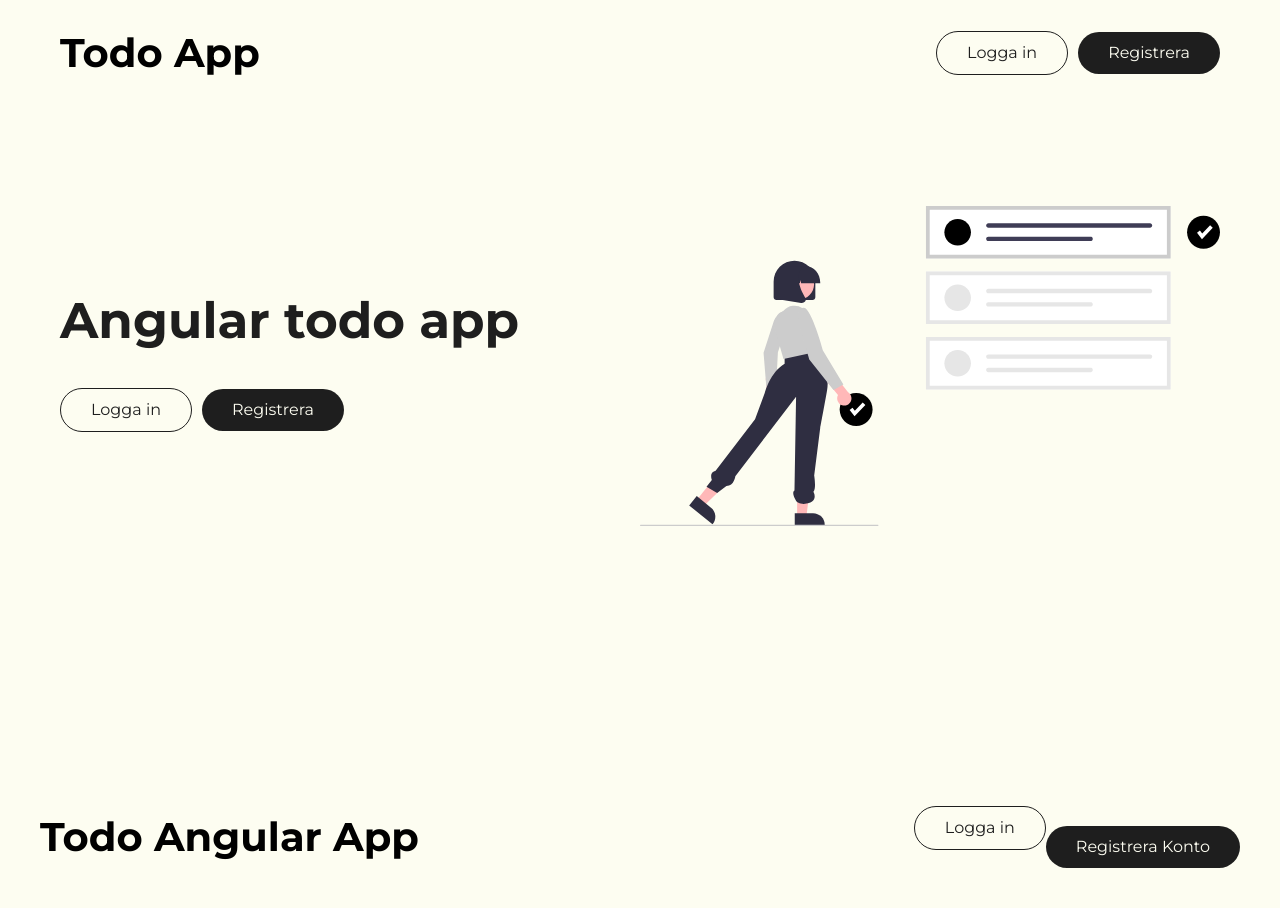
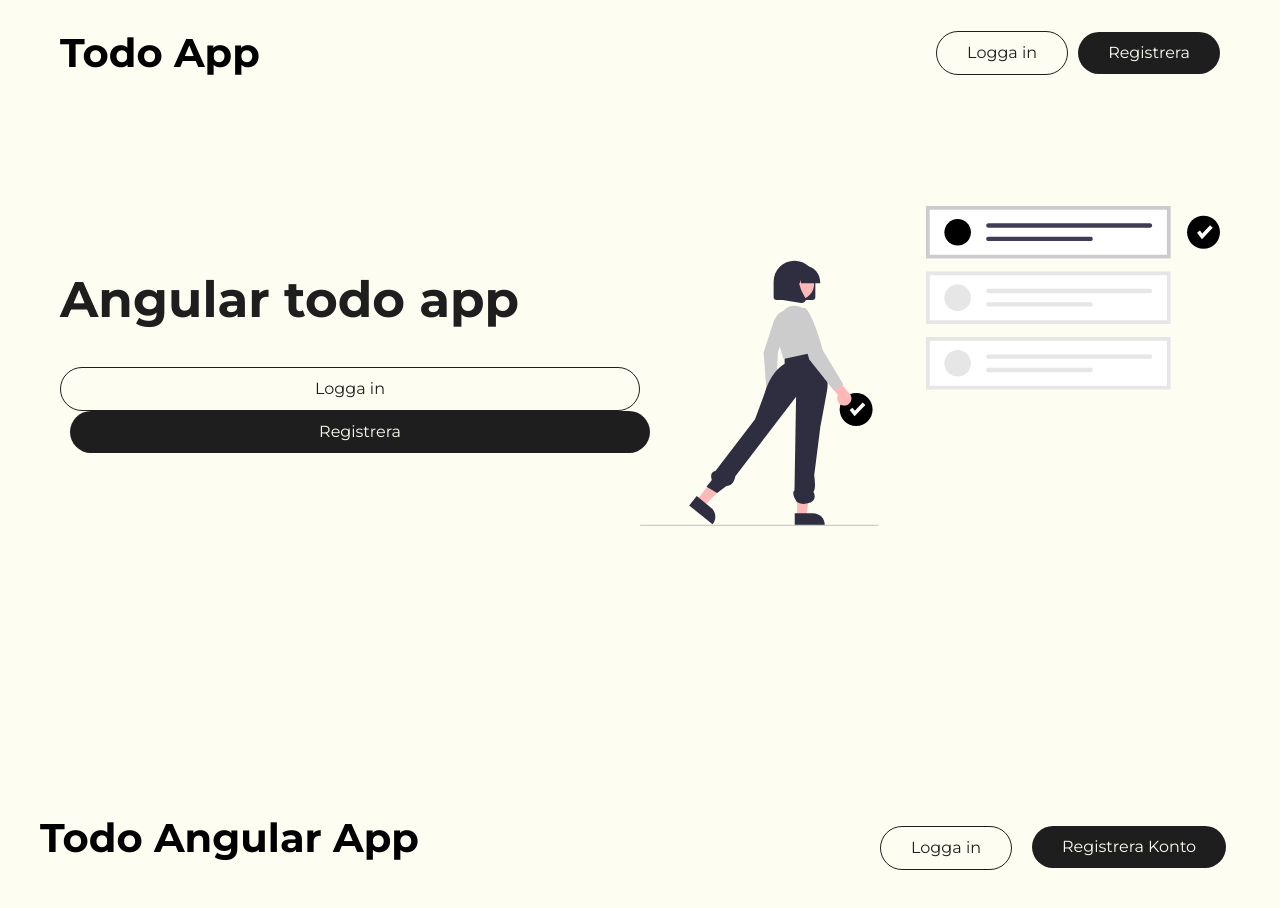
Before and after one commit to merkensten/angular-todo-frontend, an Angular app: page / in a window 1280 px wide. Shown: the top 908 px of the page. Built offline with nearby package versions, Linux system fonts and the light colour scheme.

Commit message:
css fixes

```diff
--- a/src/app/components/nav/footer/footer.component.scss
+++ b/src/app/components/nav/footer/footer.component.scss
@@ -6,13 +6,10 @@
     display: flex;
     flex-direction: column;
     margin-top: 5rem;
+    width: 70%;
 
     app-link-button {
-      margin: 0;
-      max-width: 100%;
-    }
-
-    app-link-button + app-link-button {
+      margin-left: 0;
       margin-top: 2rem;
     }
   }
@@ -52,9 +49,9 @@
       nav {
         flex-direction: row;
         margin-top: 0;
+        width: 30%;
 
-        a + a {
-          margin-top: 0;
+        app-link-button + app-link-button {
           margin-left: 2rem;
         }
       }
--- a/src/styles/buttons.scss
+++ b/src/styles/buttons.scss
@@ -19,12 +19,14 @@ button {
   a {
     color: var(--color-secondary);
   }
+  width: 100%;
 }
 
 .btn-secondary {
   background-color: var(--color-secondary);
   color: var(--color-primary);
   border: 1px solid var(--color-primary);
+  width: 100%;
 }
 
 app-link-button + app-button {
```
